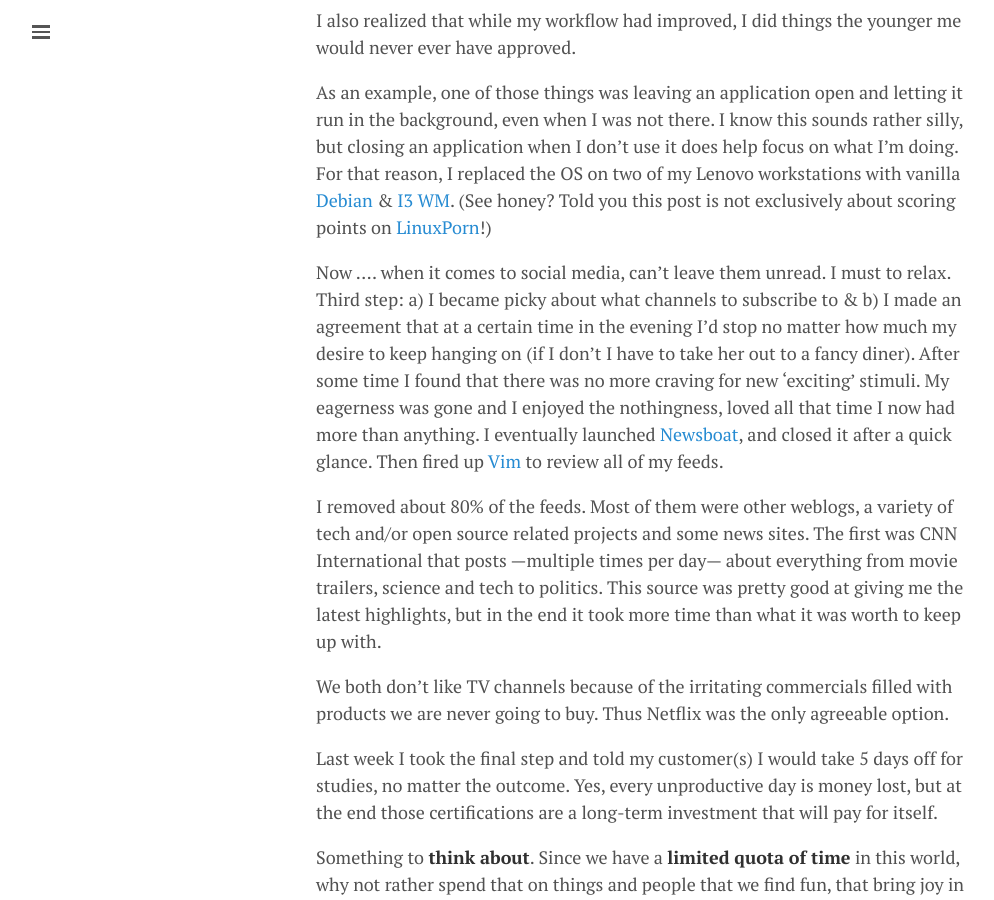
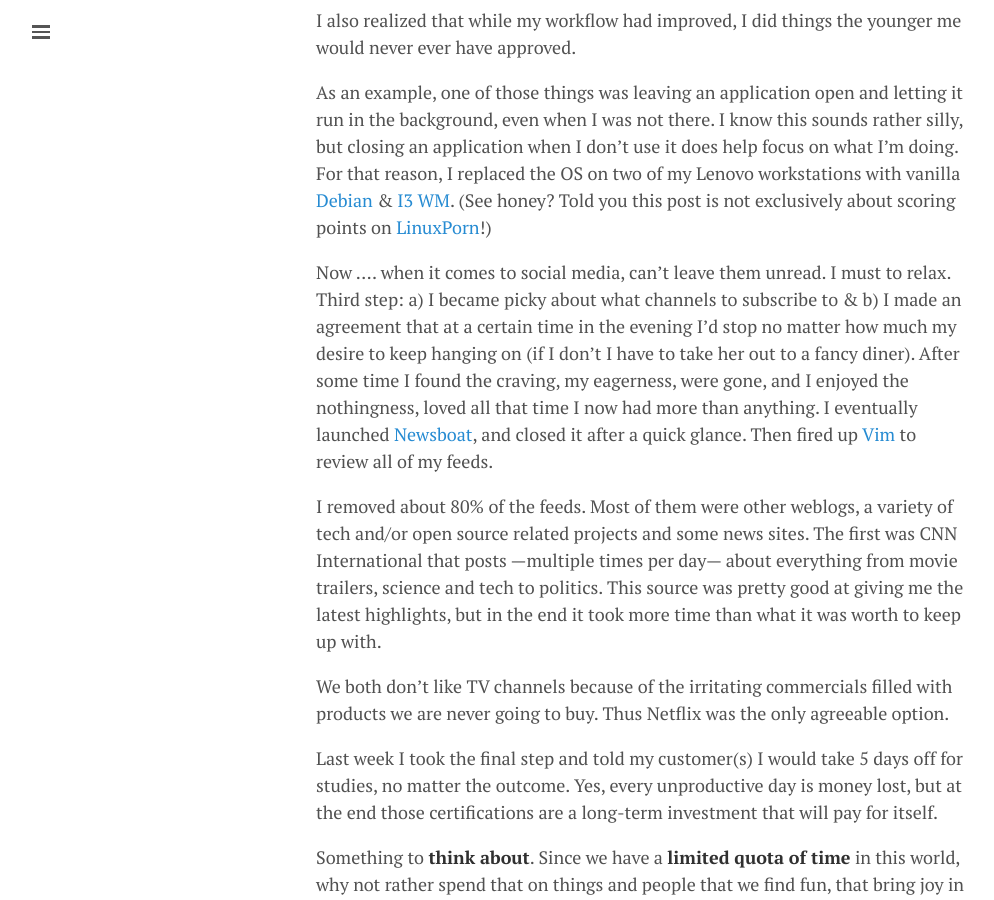
Before and after one commit to lgeurts/lgeurts.github.io, a Jekyll site: the page built from _posts/2021-11-09-why-i-decided-to-limit-my-social-presence.md, in a window 1280 px wide and 900 px high, scrolled down 1120 px. Shown: the whole window, without its empty margins (0-994 px from the left). Built offline with Jekyll 4.4.1, drawn with Linux system fonts in a browser that asks for light colours; nearby versions of some CDN libraries; comment, search, counter and statistics services are not loaded.

Commit message:
Update 2021-11-09-why-i-decided-to-limit-my-social-presence.md

```diff
--- a/_posts/2021-11-09-why-i-decided-to-limit-my-social-presence.md
+++ b/_posts/2021-11-09-why-i-decided-to-limit-my-social-presence.md
@@ -27,7 +27,7 @@
 As an example, one of those things was leaving an application open and letting it run in the background, even when I was not there. I know this sounds rather silly, but closing an application when I don’t use it does help focus on what I’m doing. For that reason, I replaced the OS on two of my Lenovo workstations with vanilla [Debian](https://www.debian.org/) & [I3 WM](https://i3wm.org/). (See honey? Told you this post is not exclusively about scoring points on [LinuxPorn](https://www.reddit.com/r/LinuxPorn/)!)
 
 Now .... when it comes to social media, can’t leave them unread. I must to relax.
-Third step: a) I became picky about what channels to subscribe to & b) I made an agreement that at a certain time in the evening I'd stop no matter how much my desire to keep hanging on (if I don't I have to take her out to a fancy diner). After some time I found that there was no more craving for new 'exciting' stimuli. My eagerness was gone and I enjoyed the nothingness, loved all that time I now had more than anything. I eventually launched [Newsboat](https://newsboat.org/), and closed it after a quick glance.
+Third step: a) I became picky about what channels to subscribe to & b) I made an agreement that at a certain time in the evening I'd stop no matter how much my desire to keep hanging on (if I don't I have to take her out to a fancy diner). After some time I found the craving, my eagerness, were gone, and I enjoyed the nothingness, loved all that time I now had more than anything. I eventually launched [Newsboat](https://newsboat.org/), and closed it after a quick glance.
 Then fired up [Vim](https://www.vim.org/download.php/) to review all of my feeds.
 
 I removed about 80% of the feeds. Most of them were other weblogs, a variety of tech and/or open source related projects and some news sites. The first was CNN International that posts —multiple times per day— about everything from movie trailers, science and tech to politics. This source was pretty good at giving me the latest highlights, but in the end it took more time than what it was worth to keep up with.
```
